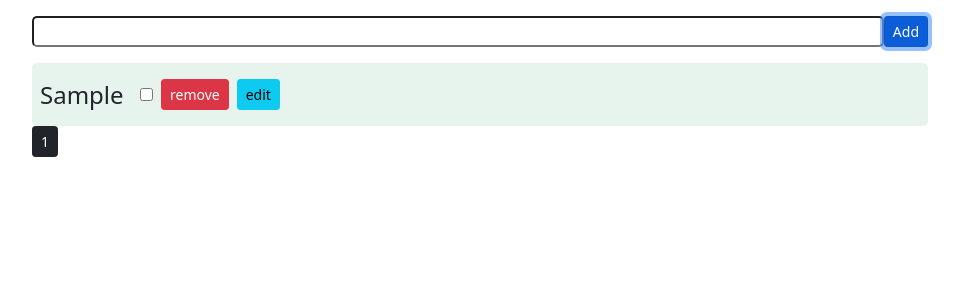
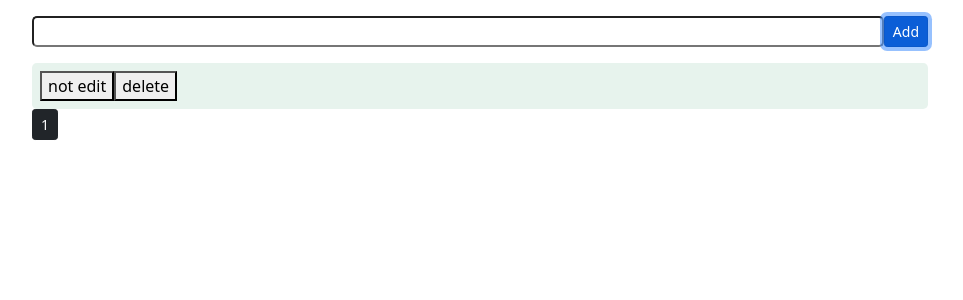
Before and after one commit to gujejianig/REACT_TODO, a React (Create React App) app: page / in a window 1280 px wide. Both pictures are taken after typing "Sample" into the empty fields and a click on the button "Add". Shown: the top 300 px of the page, without its empty margins (160-1123 px from the left). Built offline with nearby package versions, Linux system fonts and the light colour scheme.

Commit message:
რომას ფიდბექი

```diff
--- a/src/components/singleTodo/Todo.js
+++ b/src/components/singleTodo/Todo.js
@@ -1,45 +1,55 @@
-import React, { useRef } from "react";
+import React, {useRef, useState} from "react";
 import { Button } from "react-bootstrap";
 
 const Todo = ({ item, checkboxHandler, removeHandler, editHandler }) => {
   const inputRef = useRef("");
+  const [editMode, setEditMode] = useState(false);
 
   return (
-    <div  key={Date.now()} className="bg-success bg-opacity-10 rounded-3 p-lg-2 d-flex mt-3 align-items-center">
-      {item.editMode ? (
-        <input
-          ref={inputRef}
-          defaultValue={item.task}
-          // onChange={setEditInputValue(inputRef.current?.value)}
-        />
-      ) : (
-        <span
-          style={{
-            fontSize: "24px",
-            minWidth: "100px",
-            textDecoration: item.done ? "line-through" : "",
-          }}
-        >
-          {item.task}
-        </span>
-      )}
-      <input onChange={() => checkboxHandler(item.id)} type="checkbox" />
-      <Button
-        onClick={() => removeHandler(item.id)}
-        className="m-lg-2"
-        size="sm"
-        variant="danger"
-      >
-        {item.editMode ? "cancel" : "remove"}
-      </Button>
-      <Button
-        onClick={() => editHandler(item.id, inputRef.current?.value)}
-        className=""
-        size="sm"
-        variant="info"
-      >
-        {item.editMode ? "save" : "edit"}
-      </Button>
+    <div className="bg-success bg-opacity-10 rounded-3 p-lg-2 d-flex mt-3 align-items-center">
+      {
+        editMode ? (
+          <button onClick={() => setEditMode(!editMode)}>EDIT</button>
+        ) : (
+          <div>
+            <button onClick={() => setEditMode(!editMode)}>not edit</button>
+            <button onClick={() => removeHandler(item.id)}>delete</button>
+          </div>
+        )
+      }
+      {/*{editMode? (*/}
+      {/*  <input*/}
+      {/*    ref={inputRef}*/}
+      {/*    defaultValue={item.task}*/}
+      {/*  />*/}
+      {/*) : (*/}
+      {/*  <span*/}
+      {/*    style={{*/}
+      {/*      fontSize: "24px",*/}
+      {/*      minWidth: "100px",*/}
+      {/*      textDecoration: item.done ? "line-through" : "",*/}
+      {/*    }}*/}
+      {/*  >*/}
+      {/*    {item.task}*/}
+      {/*  </span>*/}
+      {/*)}*/}
+      {/*<input onChange={() => checkboxHandler(item.id)} type="checkbox" />*/}
+      {/*<Button*/}
+      {/*  onClick={() => setEditMode(!editMode)}*/}
+      {/*  className="m-lg-2"*/}
+      {/*  size="sm"*/}
+      {/*  variant="danger"*/}
+      {/*>*/}
+      {/*  {item.editMode ? "cancel" : "remove"}*/}
+      {/*</Button>*/}
+      {/*<Button*/}
+      {/*  onClick={() => editHandler(item.id, inputRef.current?.value)}*/}
+      {/*  className=""*/}
+      {/*  size="sm"*/}
+      {/*  variant="info"*/}
+      {/*>*/}
+      {/*  {item.editMode ? "save" : "edit"}*/}
+      {/*</Button>*/}
     </div>
   );
 };
--- a/src/components/todoList/TodosList.js
+++ b/src/components/todoList/TodosList.js
@@ -13,20 +13,21 @@ const TodosList = ({
 
   // remove Task from the list
   const removeHandler = (id) => {
-    const mapped = todos.filter((todo) => {
-      if(todo.id === id && todo.editMode ) {
-         todo.editMode = false
-      } else if(todo.id === id && !todo.editMode) {
-        return todo.id!==id
-      }
-      return todo
-    })
-    setTodos(mapped)
-
-    // // Reduce pagination by one when the last item is deleted from the last page
-    if ((todos.length - 1) % 5 === 0 && activePage === lastBtnPagination) {
-      setActivePage(activePage - 1);
-    }
+    setTodos(todos.filter(todoItem => todoItem.id !== id));
+    // const mapped = todos.filter((todo) => {
+    //   if(todo.id === id && todo.editMode ) {
+    //      todo.editMode = false
+    //   } else if(todo.id === id && !todo.editMode) {
+    //     return todo.id!==id
+    //   }
+    //   return todo
+    // })
+    // setTodos(mapped)
+    //
+    // // // Reduce pagination by one when the last item is deleted from the last page
+    // if ((todos.length - 1) % 5 === 0 && activePage === lastBtnPagination) {
+    //   setActivePage(activePage - 1);
+    // }
   };
 
   const editHandler = (id, inputValue) => {
@@ -35,11 +36,9 @@ const TodosList = ({
         !todo.editMode ? (todo.editMode = true) : (todo.editMode = false);
          if (!todo.editMode && inputValue.length > 0) {
           todo.task = inputValue;
-          console.log('first')
         }
         else {
           todo.editMode = true
-           console.log('second')
         }
       }
       return todo;
```
